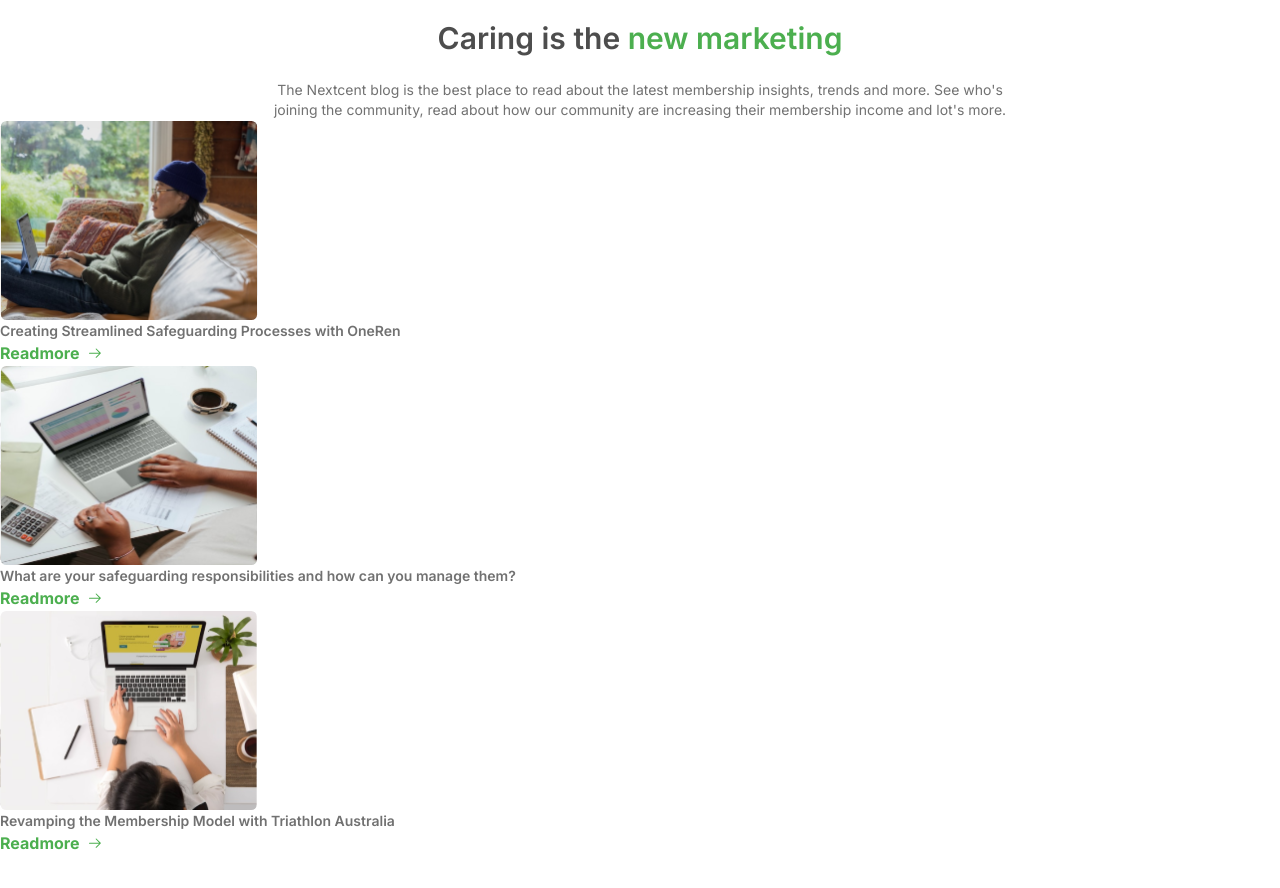
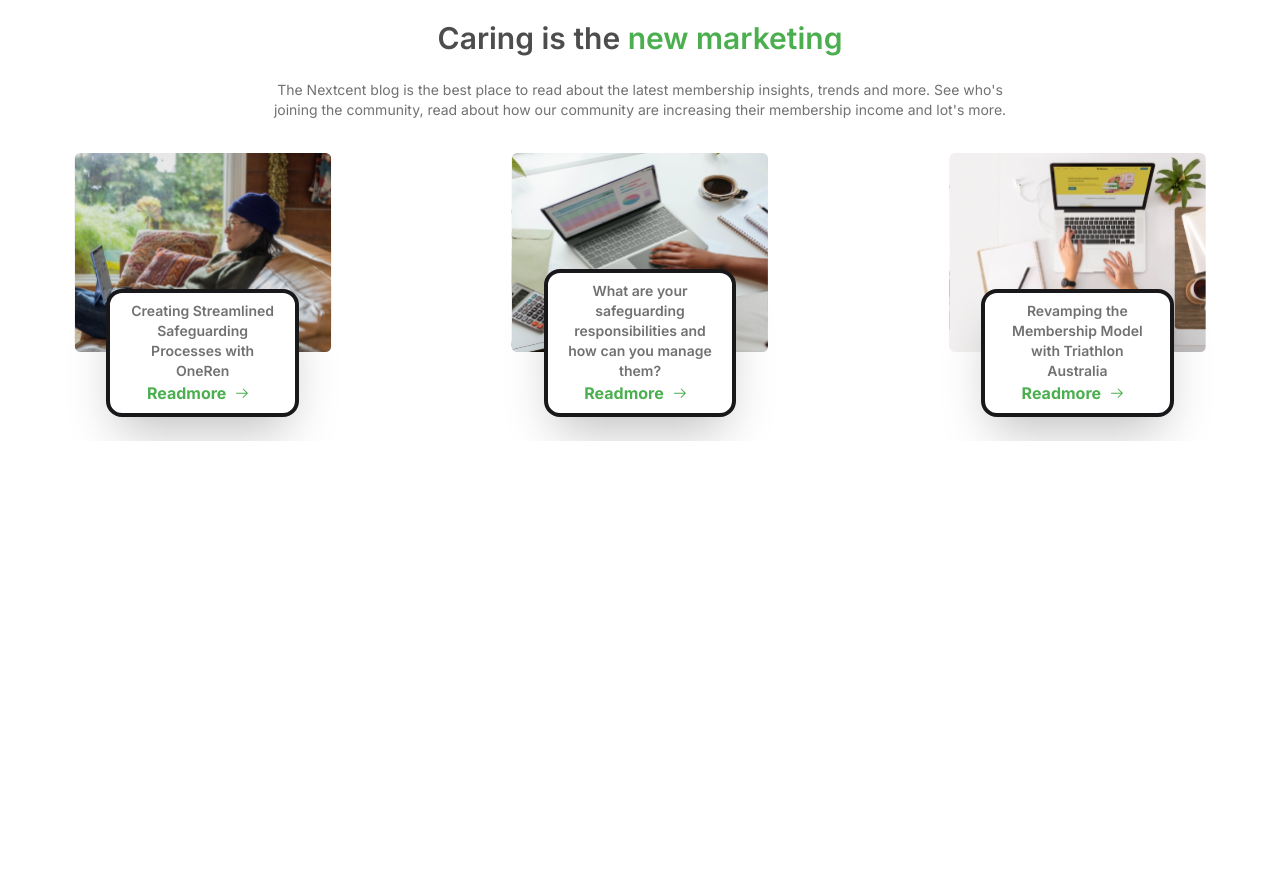
Before and after one commit to tanveenambrose/nexcent, a React (Vite) app: page / in a window 1280 px wide. Shown: the part 2860-3748 px from the top of the page. After the commit the page ends 3301 px from the top, so only its background shows below. Built offline with nearby package versions, Linux system fonts and the light colour scheme.

Commit message:
ok doing it

```diff
--- a/src/components/Blog.jsx
+++ b/src/components/Blog.jsx
@@ -14,13 +14,13 @@ const Blog = () => {
       </div>
 
       {/* all blogs  */}
-      <div>
+      <div className='grid md:grid-cols-3 sm:grid-cols-2 grid-cols-1 gap-8 justify-between items-center pt-8'>
         {
-            blogs.map(blog => <div key={blog.id}>
+            blogs.map(blog => <div key={blog.id} className='mx-auto relative flex flex-col items-center  mb-12 cursor-pointer'>
                 <img src={blog.image} alt="" />
-                <div>
+                <div className=' px-4 py-2 border-4 absolute left-0 right-0 -bottom-16 bg-white w-3/4 mx-auto text-center rounded-2xl shadow-2xl'>
                     <h3 className='font-semibold text-sm text-neutralGrey'>{blog.title}</h3>
-                    <div className=''>
+                    <div className='flex justify-center items-center'>
                              <a href="" className='font-bold flex text-brandPrimary hover:text-neutral-600'>Readmore<GoArrowRight className='w-8 mt-1'/></a>
                         </div>
                 </div>
```
